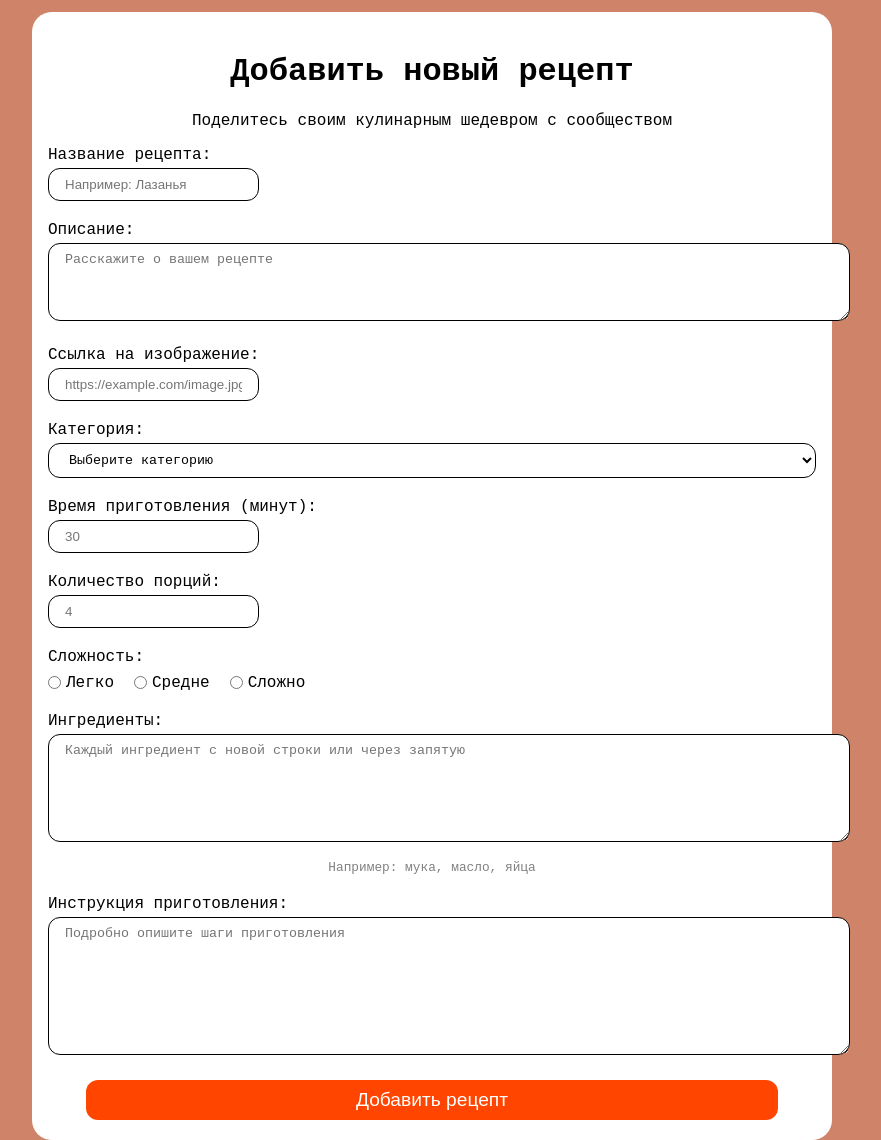
After one commit to lkeey/ReceipeWebSite, a Flask app: page /receipe in a window 1280 px wide. The commit adds this page. Shown: the whole page, without its empty margins (208-1089 px from the left). Run offline with Flask 3, Linux system fonts and the light colour scheme.

Commit message:
add ability to create new receipes

```diff
--- a/main.py
+++ b/main.py
@@ -2,6 +2,7 @@ from flask import Flask, render_template, request, redirect
 import json
 
 app = Flask(__name__)
+receipes = {}
 
 
 @app.route("/")
@@ -44,5 +45,39 @@ def register():
     return render_template("register.html")
 
 
+@app.route("/receipe", methods=["POST", "GET"])
+def create_receipe():
+    if request.method == "POST":
+        name = request.form["name"]
+        description = request.form["description"]
+        image_url = request.form["image_url"]
+        category = request.form["category"]
+        time = request.form["time"]
+        portion = request.form["portion"]
+        type = request.form["type"]
+        ingredients = request.form["ingredients"]
+
+        with open("database/receipes.json", "r") as f:
+            receipes = json.load(f)
+
+        receipes[name] = {
+            "name": name,
+            "description": description,
+            "image_url": image_url,
+            "category": category,
+            "time": time,
+            "portion": portion,
+            "type": type,
+            "ingredients": ingredients.split(", "),
+        }
+
+        with open("database/receipes.json", "w") as f:
+            json.dump(receipes, f)
+
+        return redirect("/")
+
+    return render_template("create_receipe.html")
+
+
 if __name__ == "__main__":
     app.run(debug=True, port=8080)
--- a/static/styles.css
+++ b/static/styles.css
@@ -52,7 +52,7 @@ header > p {
     font-size: 1.5rem;
 }
 
-#register {
+#register, #create_receipe {
     background-color: orangered;
     border-radius: 30px;
     border: none;
@@ -144,3 +144,42 @@ p > a {
     color: orangered;
     text-decoration: none;
 }
+
+/* Добавление рецепта */
+textarea {
+    width: 100%;
+    border-radius: 12px;
+    border: 1px solid black;
+    padding: 8px 16px;
+    font-family: 'Courier New', Courier, monospace;
+    resize: vertical;
+}
+
+select {
+    width: 100%;
+    border-radius: 12px;
+    border: 1px solid black;
+    padding: 8px 16px;
+    font-family: 'Courier New', Courier, monospace;
+    background-color: white;
+}
+
+.radio-group {
+    display: flex;
+    gap: 20px;
+    margin-top: 8px;
+}
+
+.radio-group label {
+    display: flex;
+    align-items: center;
+    gap: 5px;
+}
+
+input[type="radio"] {
+    margin: 0;
+}
+
+input[type="file"] {
+    margin-top: 5px;
+}
--- /dev/null
+++ b/templates/create_receipe.html
@@ -0,0 +1,76 @@
+<!DOCTYPE html>
+<html lang="en">
+<head>
+    <meta charset="UTF-8">
+    <meta name="viewport" content="width=device-width, initial-scale=1.0">
+    <title>Добавить рецепт</title>
+    <link rel="stylesheet" href="{{ url_for('static', filename='styles.css') }}">
+</head>
+<body class="background-orange">
+    <form method="POST" enctype="multipart/form-data">
+        <h1>Добавить новый рецепт</h1>
+        <p>Поделитесь своим кулинарным шедевром с сообществом</p>
+
+        <div class="field">
+            <label for="name">Название рецепта:</label>
+            <input type="text" id="name" name="name" placeholder="Например: Лазанья" required>
+        </div>
+
+        <div class="field">
+            <label for="description">Описание:</label>
+            <textarea id="description" name="description" placeholder="Расскажите о вашем рецепте" rows="4" required></textarea>
+        </div>
+
+        <div class="field">
+            <label for="image_url">Ссылка на изображение:</label>
+            <input type="url" id="image_url" name="image_url" placeholder="https://example.com/image.jpg">
+        </div>
+
+        <div class="field">
+            <label for="category">Категория:</label>
+            <select id="category" name="category" required>
+                <option value="">Выберите категорию</option>
+                <option value="суп">Суп</option>
+                <option value="лапша">Лапша</option>
+                <option value="салат">Салат</option>
+                <option value="выпечка">Выпечка</option>
+                <option value="десерт">Десерт</option>
+                <option value="напиток">Напиток</option>
+                <option value="другое">Другое</option>
+            </select>
+        </div>
+
+        <div class="field">
+            <label for="time">Время приготовления (минут):</label>
+            <input type="number" id="time" name="time" min="1" placeholder="30" required>
+        </div>
+
+        <div class="field">
+            <label for="portion">Количество порций:</label>
+            <input type="number" id="portion" name="portion" min="1" placeholder="4" required>
+        </div>
+
+        <div class="field">
+            <label>Сложность:</label>
+            <div class="radio-group">
+                <label><input type="radio" name="type" value="легко" required> Легко</label>
+                <label><input type="radio" name="type" value="средне"> Средне</label>
+                <label><input type="radio" name="type" value="сложно"> Сложно</label>
+            </div>
+        </div>
+
+        <div class="field">
+            <label for="ingredients">Ингредиенты:</label>
+            <textarea id="ingredients" name="ingredients" placeholder="Каждый ингредиент с новой строки или через запятую" rows="6" required></textarea>
+            <p style="font-size: 0.8rem; color: gray;">Например: мука, масло, яйца</p>
+        </div>
+
+        <div class="field">
+            <label for="instructions">Инструкция приготовления:</label>
+            <textarea id="instructions" name="instructions" placeholder="Подробно опишите шаги приготовления" rows="8" required></textarea>
+        </div>
+
+        <input type="submit" value="Добавить рецепт" class="submit-button">
+    </form>
+</body>
+</html>
--- a/templates/main.html
+++ b/templates/main.html
@@ -12,6 +12,10 @@
         <p>Мега-Вкусно</p>
 
         <input type="text" placeholder="Поиск рецептов..." id="search">
+
+        <a href="/receipe">
+            <input type="button" value="+ Добавить рецепт" id="create_receipe">
+        </a>
 
         <a href="/register">
             <input type="button" value="Регистрация" id="register">
```
Also changed, not shown: database/receipes.json (+1 -1 lines), 2 other files.
